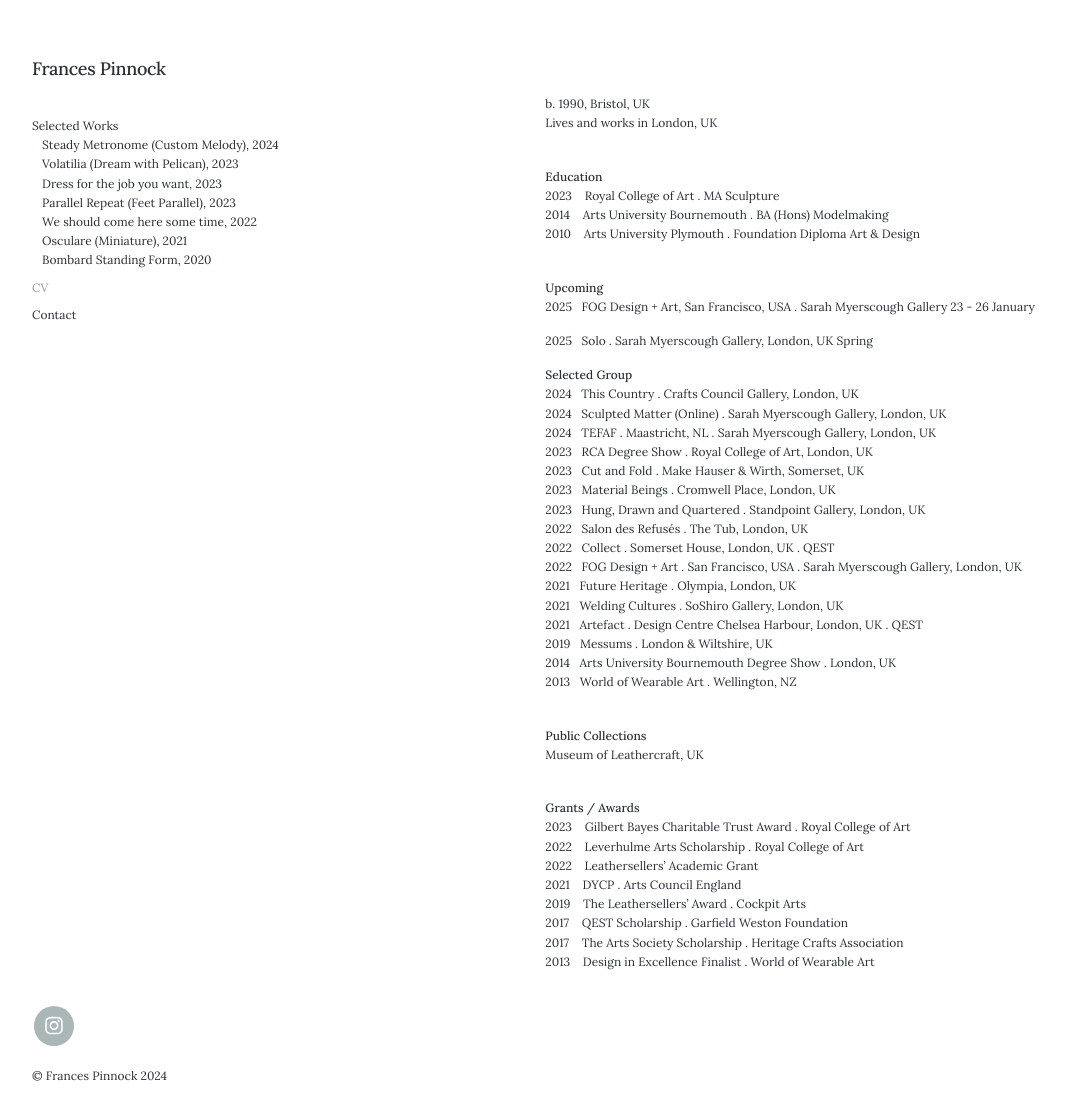
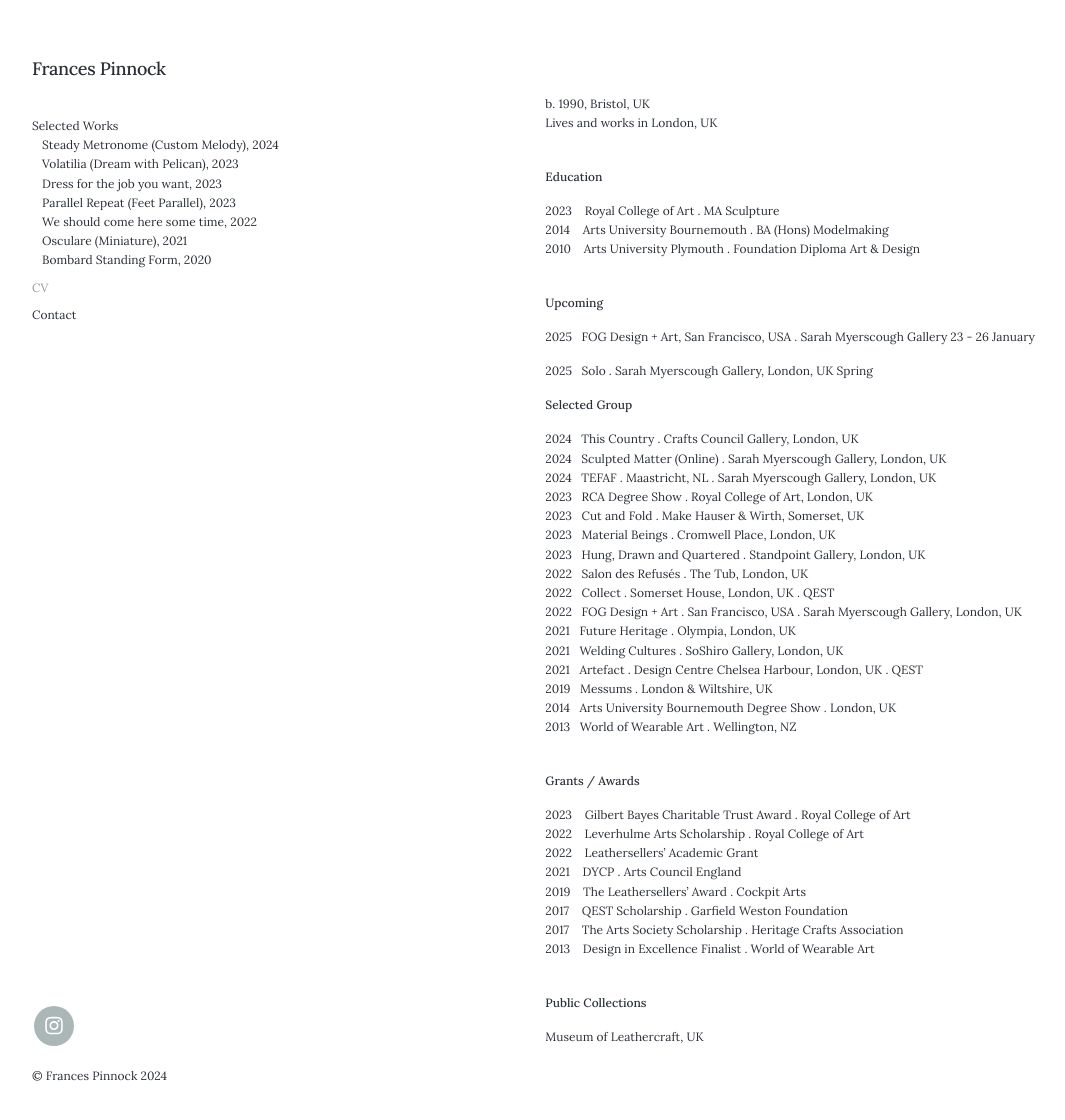
Before and after one commit to francespinnock/francespinnock.github.io, a Jekyll site: the page built from _pages/cv.md, in a window 1280 px wide and 1125 px high. Shown: the top 1120 px of the window, without its empty margins (28-1093 px from the left). Built offline with Jekyll 4.4.1, drawn with Linux system fonts in a browser that asks for light colours; nearby versions of some CDN libraries; some web fonts are replaced; part of the change alters nothing that is shown.

Commit message:
Update cv.md

```diff
--- a/_pages/cv.md
+++ b/_pages/cv.md
@@ -11,12 +11,14 @@ Lives and works in London, UK
 <br />
 
 **Education**
+
 2023&nbsp;&nbsp;&nbsp; Royal College of Art . MA Sculpture
 2014&nbsp;&nbsp;&nbsp; Arts University Bournemouth . BA (Hons) Modelmaking
 2010&nbsp;&nbsp;&nbsp; Arts University Plymouth . Foundation Diploma Art & Design
 <br />
 
 **Upcoming**
+
 2025&nbsp;&nbsp;&nbsp;FOG Design + Art, San Francisco, USA . Sarah Myerscough Gallery
 23 - 26 January
 
@@ -25,6 +27,7 @@ Spring
 <br />
 
 **Selected Group**
+
 2024&nbsp;&nbsp;&nbsp;This Country . Crafts Council Gallery, London, UK
 2024&nbsp;&nbsp;&nbsp;Sculpted Matter (Online) . Sarah Myerscough Gallery, London, UK
 2024&nbsp;&nbsp;&nbsp;TEFAF . Maastricht, NL . Sarah Myerscough Gallery, London, UK
@@ -43,11 +46,8 @@ Spring
 2013&nbsp;&nbsp;&nbsp;World of Wearable Art . Wellington, NZ
 <br />
 
-**Public Collections**
-Museum of Leathercraft, UK
-<br />
+**Grants / Awards**
 
-**Grants / Awards**
 2023&nbsp;&nbsp;&nbsp; Gilbert Bayes Charitable Trust Award . Royal College of Art
 2022&nbsp;&nbsp;&nbsp; Leverhulme Arts Scholarship . Royal College of Art
 2022&nbsp;&nbsp;&nbsp; Leathersellers' Academic Grant
@@ -57,3 +57,8 @@ Museum of Leathercraft, UK
 2017&nbsp;&nbsp;&nbsp; The Arts Society Scholarship . Heritage Crafts Association
 2013&nbsp;&nbsp;&nbsp; Design in Excellence Finalist . World of Wearable Art
 <br />
+
+**Public Collections**
+
+Museum of Leathercraft, UK
+<br />
```
